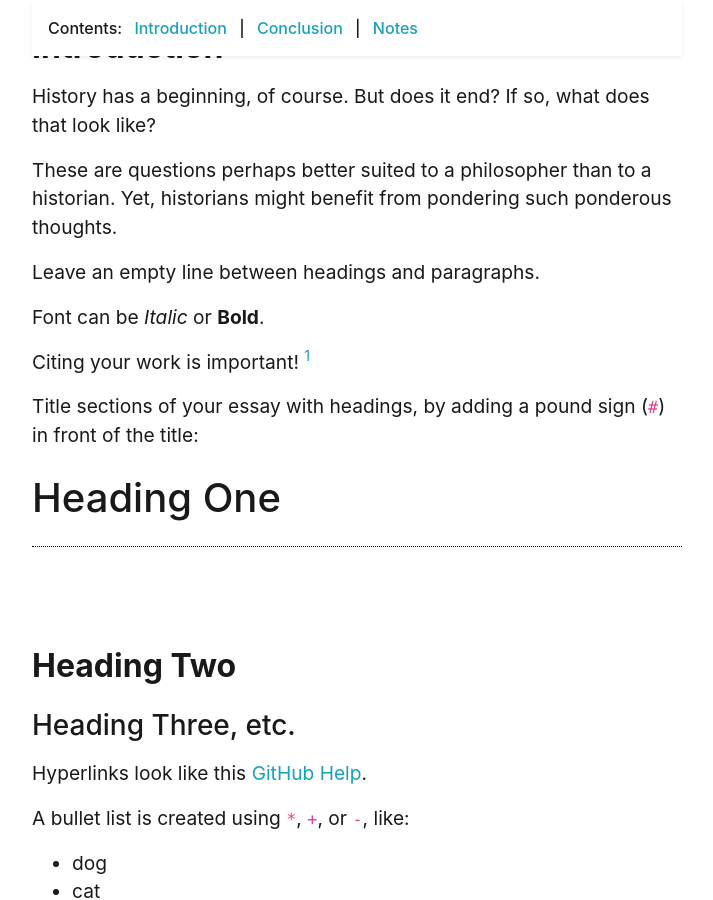
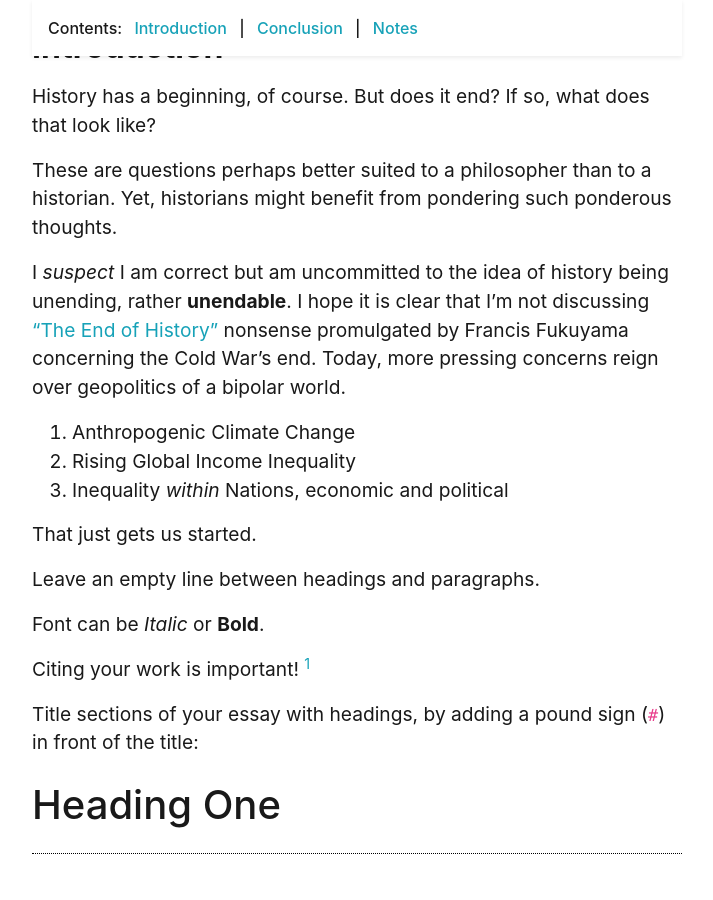
Before and after one commit to AdamMSowards/sampleDHproject, a Jekyll site: the page built from pages/essay-01.md, in a window 1280 px wide and 900 px high, scrolled down 419 px. Shown: the whole window, without its empty margins (283-996 px from the left). Built offline with Jekyll 4.4.1, drawn with Linux system fonts in a browser that asks for light colours; nearby versions of some CDN libraries; library files that are not in the unit come from our copies.

Commit message:
more updates

```diff
--- a/pages/essay-01.md
+++ b/pages/essay-01.md
@@ -13,6 +13,14 @@ permalink: /essay-01.html
 History has a beginning, of course. But does it end? If so, what does that look like?
 
 These are questions perhaps better suited to a philosopher than to a historian. Yet, historians might benefit from pondering such ponderous thoughts.
+
+I *suspect* I am correct but am uncommitted to the idea of history being unending, rather **unendable**. I hope it is clear that I'm not discussing ["The End of History"](https://www.jstor.org/stable/24027184) nonsense promulgated by Francis Fukuyama concerning the Cold War's end. Today, more pressing concerns reign over geopolitics of a bipolar world.
+
+1. Anthropogenic Climate Change
+2. Rising Global Income Inequality
+3. Inequality *within* Nations, economic and political
+
+That just gets us started.
 
 Leave an empty line between headings and paragraphs.
 
```
